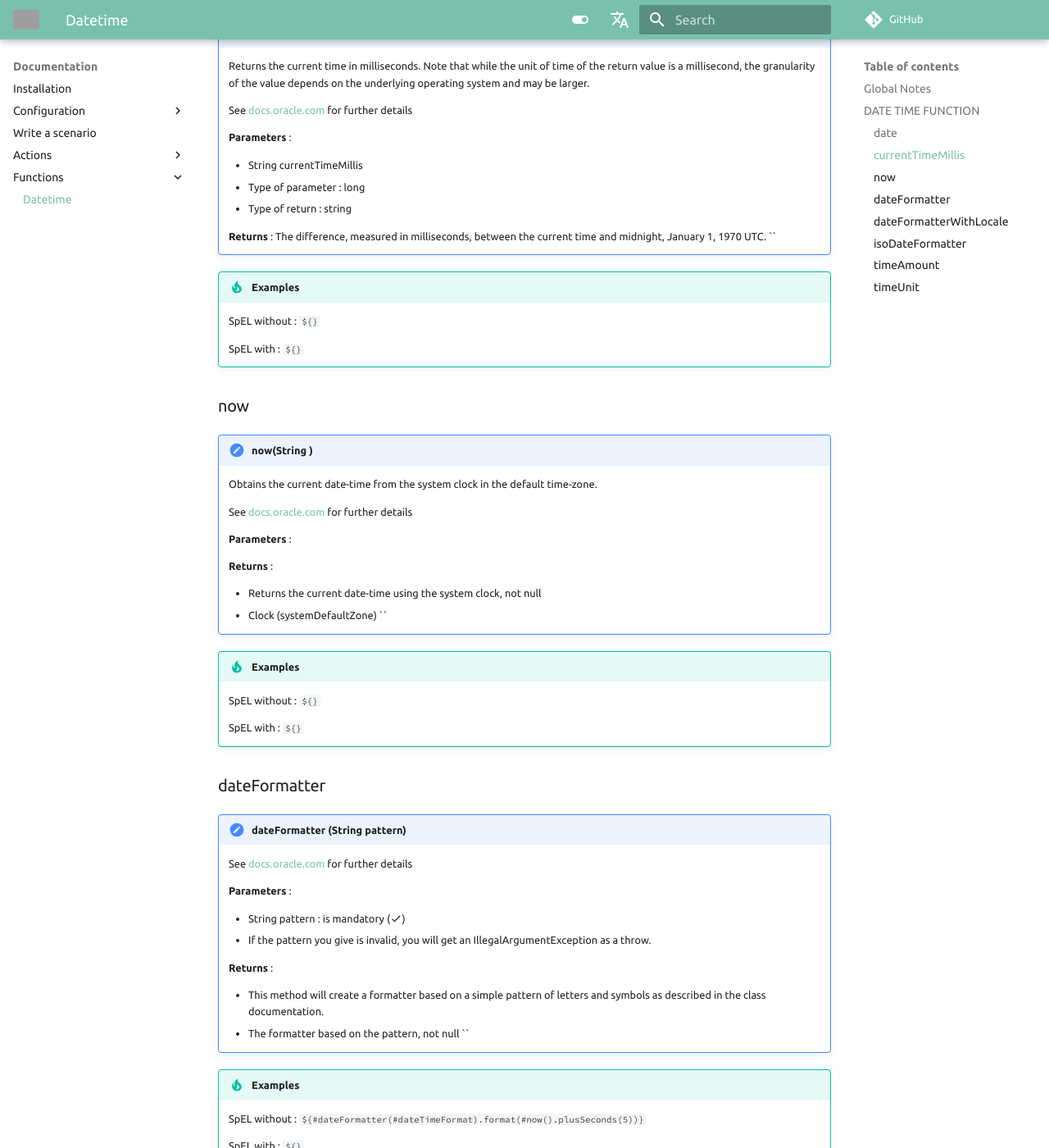
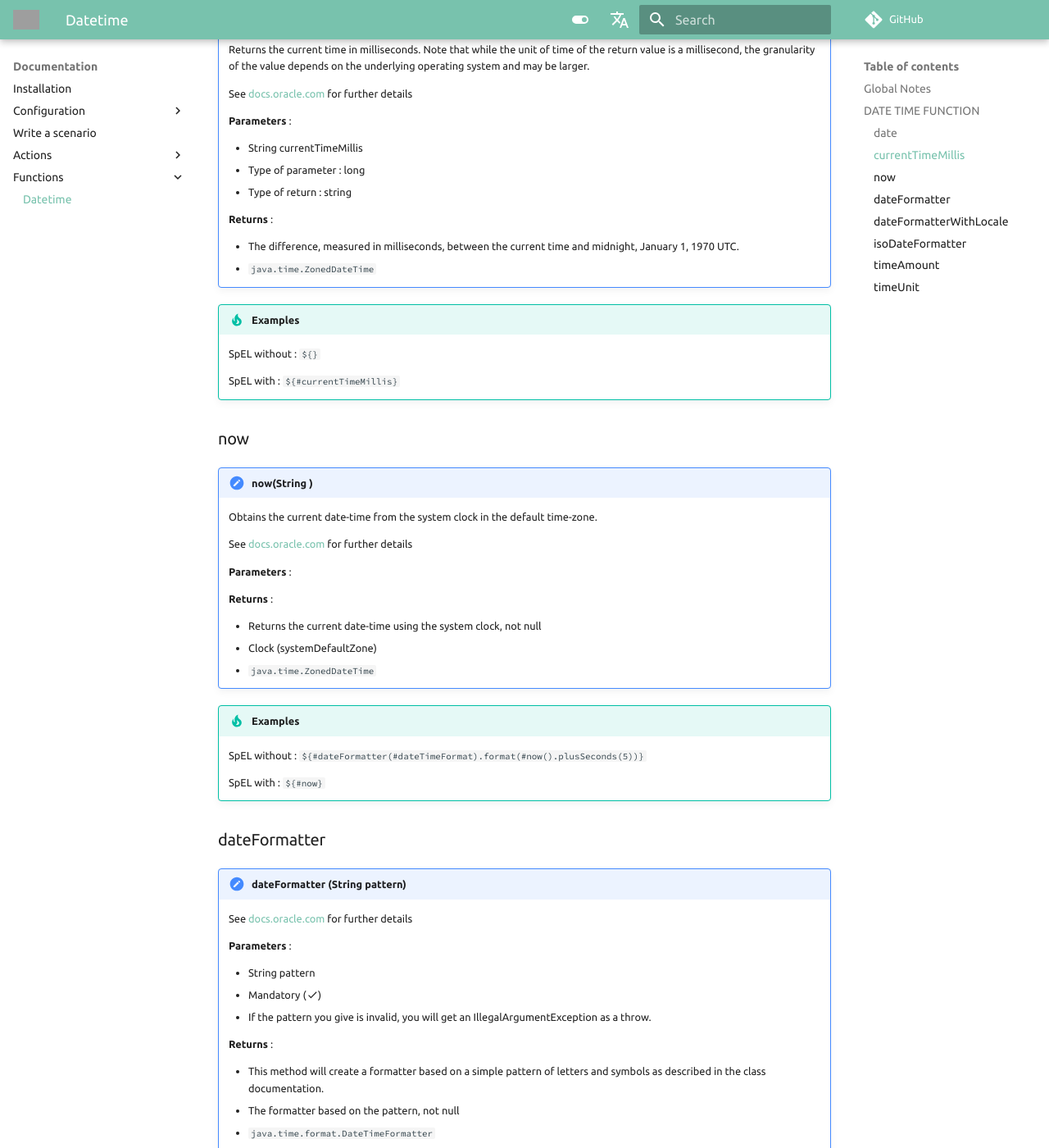
Before and after one commit to chutney-testing/chutney-testing.github.io-legacy, an MkDocs documentation site: the page built from docs/functions/datetime.md, in a window 1280 px wide and 1400 px high, scrolled down 1737 px. Shown: the whole window at 82% size. Built offline with MkDocs 1.6.1 and Material for MkDocs 9.7.7, drawn with Linux system fonts in a browser that asks for light colours; comment, search, counter and statistics services are not loaded; some of the changed text lies outside the part shown; grey boxes are pictures that could not be loaded.

Commit message:
doc: function additions

```diff
--- a/docs/functions/datetime.md
+++ b/docs/functions/datetime.md
@@ -72,15 +71,16 @@
     * Type of return : string
 
     **Returns** :
-    The difference, measured in milliseconds, between the current time and midnight, January 1, 1970 UTC.
-    ``
+
+    * The difference, measured in milliseconds, between the current time and midnight, January 1, 1970 UTC.
+    * `java.time.ZonedDateTime`
 
 
 !!! tip "Examples"
 
     SpEL without : `${}`
 
-    SpEL with    : `${}`
+    SpEL with    : `${#currentTimeMillis}`
 
 ## now
 
@@ -88,7 +88,7 @@
 
     Obtains the current date-time from the system clock in the default time-zone.
 
-    See [docs.oracle.com]() for further details
+    See [docs.oracle.com](https://docs.oracle.com/en/java/javase/11/docs/api/java.base/java/time/ZonedDateTime.html) for further details
 
     **Parameters** :
 
@@ -96,14 +96,13 @@
 
     * Returns the current date-time using the system clock, not null
     * Clock (systemDefaultZone)
-    ``
-
+    * `java.time.ZonedDateTime`
 
 !!! tip "Examples"
 
-    SpEL without : `${}`
+    SpEL without : `${#dateFormatter(#dateTimeFormat).format(#now().plusSeconds(5))}`
 
-    SpEL with    : `${}`
+    SpEL with    : `${#now}`
 
 ## dateFormatter
 
@@ -113,21 +112,21 @@
 
     **Parameters** :
 
-    * String pattern : is mandatory (:material-check:)
+    * String pattern
+    * Mandatory (:material-check:)
     * If the pattern you give is invalid, you will get an IllegalArgumentException as a throw.
 
     **Returns** :
 
     * This method will create a formatter based on a simple pattern of letters and symbols as described in the class documentation.
     * The formatter based on the pattern, not null
-    ``
-
+    * `java.time.format.DateTimeFormatter`
 
 !!! tip "Examples"
 
     SpEL without : `${#dateFormatter(#dateTimeFormat).format(#now().plusSeconds(5))}`
 
-    SpEL with    : `${}`
+    SpEL with    : `${#dateFormatter}`
 
 
 ## dateFormatterWithLocale
@@ -140,7 +139,8 @@
 
     **Parameters** :
 
-    * String pattern : is mandatory (:material-check:)
+    * String pattern
+    * Mandatory (:material-check:)
     * String locale
     * If the pattern you give is invalid, you will get an IllegalArgumentException as a throw.
 
@@ -148,21 +148,18 @@
 
     * This method will create a formatter based on a simple pattern of letters and symbols as described in the class documentation.
     * The formatter based on the pattern can not be null
-    ``
-
+    * `java.time.format.DateTimeFormatter`
 
 !!! tip "Examples"
 
     SpEL without : `${}`
 
-    SpEL with    : `${}`
+    SpEL with    : `${#dateFormatterWithLocale}`
 
 
 ## isoDateFormatter
 
 !!! note "isoDateFormatter (String type)"
-
-
 
     See [docs.oracle.com](https://docs.oracle.com/en/java/javase/11/docs/api/java.base/java/time/format/DateTimeFormatter.html) for further details
 
@@ -174,15 +171,14 @@
     **Returns** :
 
     * This method will create a formatter based on a simple pattern of letters and symbols as described in the class documentation.
-    * The formatter based on the pattern, not null
-    ``
+    * `java.time.format.DateTimeFormatter`
 
 
 !!! tip "Examples"
 
     SpEL without : `${#isoDateFormatter('instant')}`
 
-    SpEL with    : `${}`
+    SpEL with    : `${#isoDateFormatter}`
 
 
 ## timeAmount
@@ -200,14 +196,13 @@
 
     **Returns** :
 
-    ``
-
+    * `java.time.temporal.TemporalAmount`
 
 !!! tip "Examples"
 
     SpEL without : `${}`
 
-    SpEL with    : `${}`
+    SpEL with    : `${#timeAmount}`
 
 ## timeUnit
 
@@ -219,17 +214,16 @@
 
     **Parameters** :
 
-    * String unit (:material-check:), if unit is equals to "null" you will get ==> IllegalArgumentException error
+    * String unit
+    * If unit is equals to "null" you will get ==> IllegalArgumentException error
 
     **Returns** :
 
-    *
-    *
-    ``
+    * `java.time.temporal.ChronoUnit`
 
 
 !!! tip "Examples"
 
     SpEL without : `${}`
 
-    SpEL with    : `${}`
+    SpEL with    : `${#timeUnit}`
```
Also changed, not shown: other parts of docs/functions/datetime.md (+0 -1 lines).
